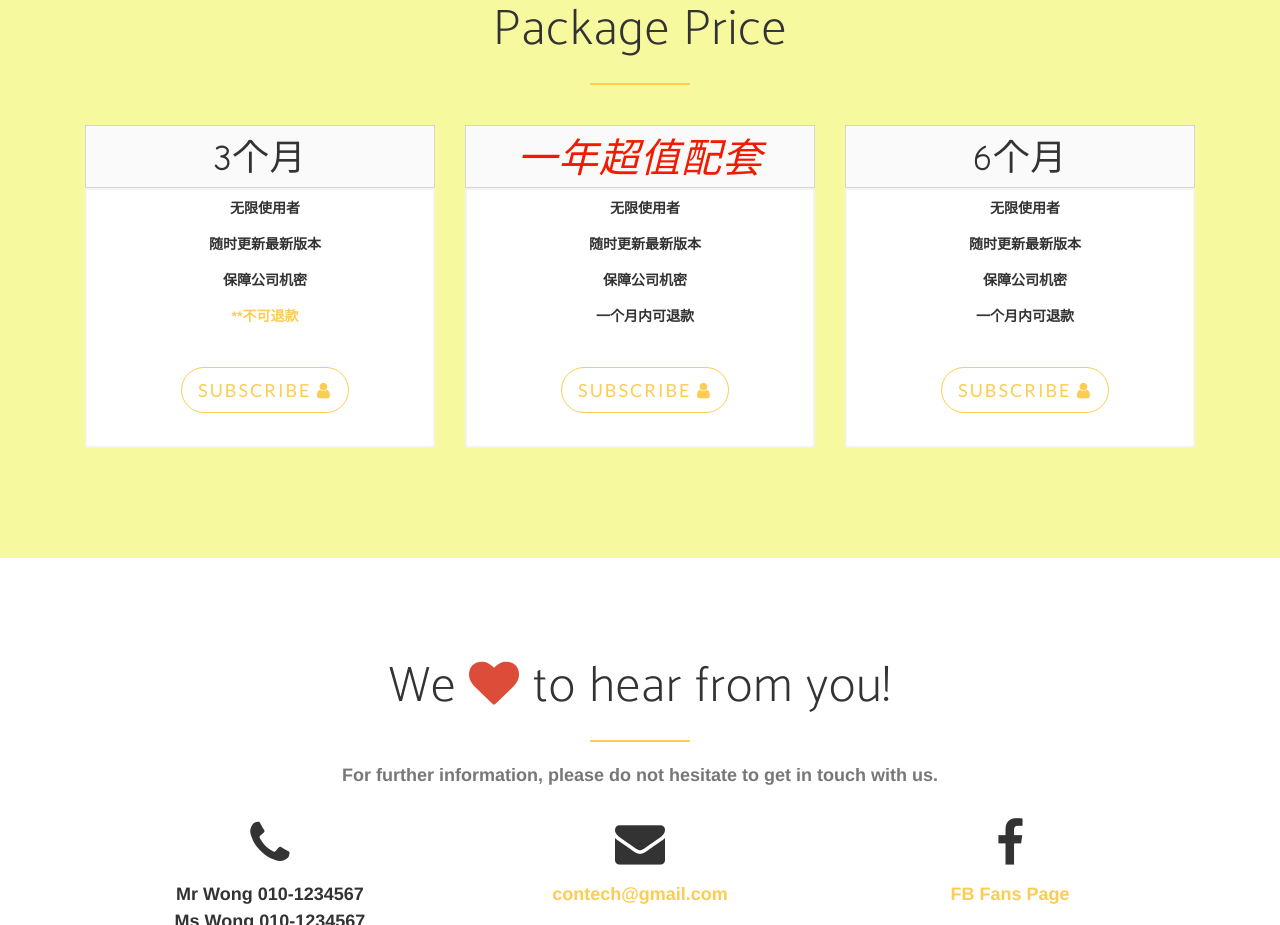
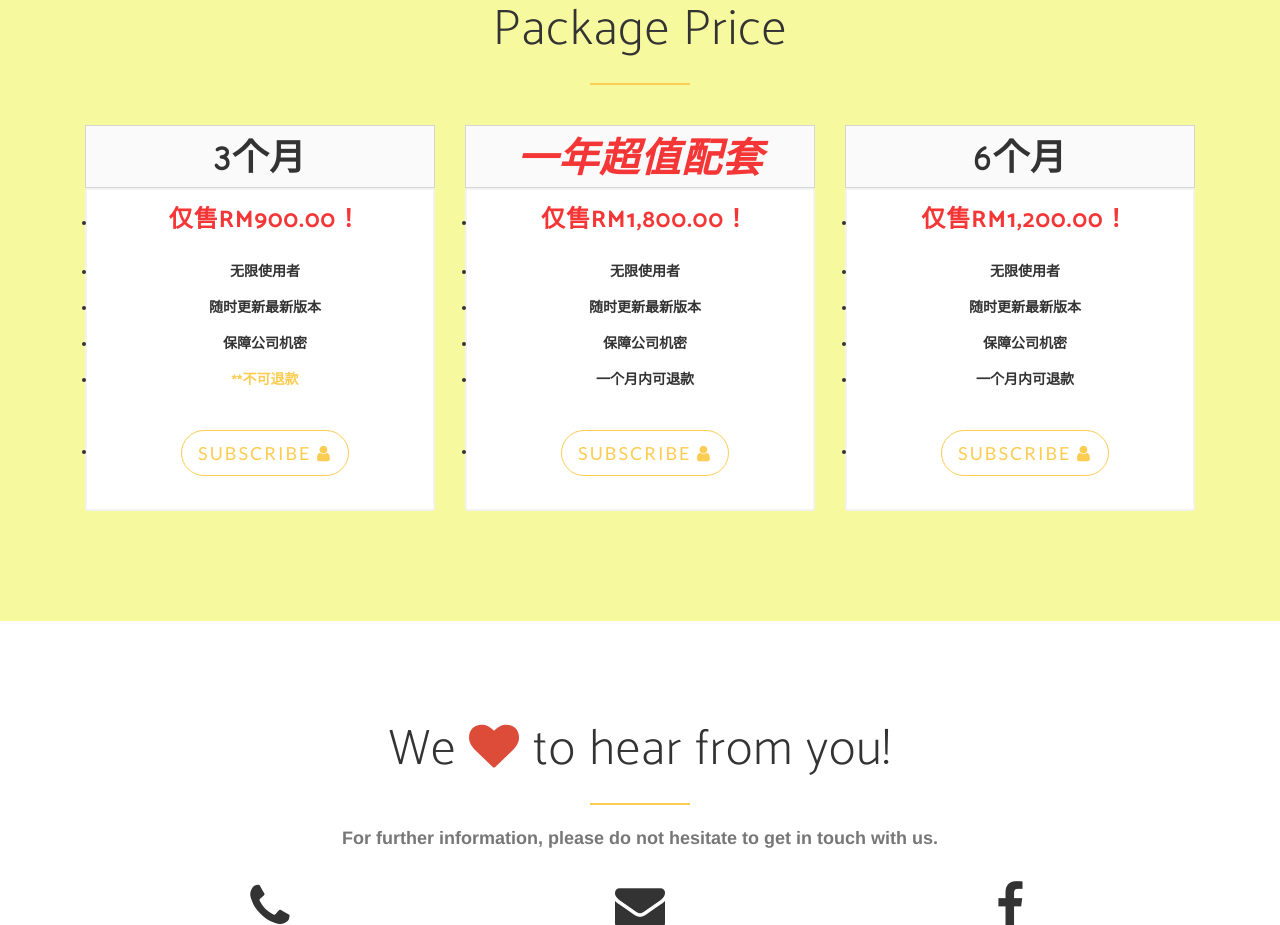
Before and after one commit to Rachael97/Contech-Landing-Page, a website: page admin.html in a window 1280 px wide. Shown: the part 4137-5062 px from the top of the page. Drawn offline with nearby package versions, Linux system fonts and the light colour scheme; a web font is replaced by a local one.

Commit message:
Add Prices

```diff
--- a/admin.html
+++ b/admin.html
@@ -66,21 +66,23 @@
 		margin-bottom: 0;
 		font-size: 36px;
 		line-height: 36px;
-		font-weight: 300;
+		font-weight: bold;
 		padding: 15px 0 10px;
 		border: 1px solid rgba(0, 0, 0, 0.15);
 		background-color: #fafafa;
 		font-family: "Comic Sans MS", cursive, sans-serif;
 	 }
 
+	 .fee li h4 {
+		color: #f43636;
+		font-weight: bold;
+		font-size: x-large;
+	 }
+
 	 .plan .header .attention{
 		font-size: 40px;
-		color: rgb(243, 26, 2);
+		color: #f43636;
 		font-style: italic;
-	 }
-
-	 .plan ul {
-		list-style: none;
 	 }
 
 	 .bordered {
@@ -363,11 +365,12 @@
 								<div class="header">
 								<h3>3个月</h3>
 									<ul class="bordered">
+										<li><h4>仅售RM900.00！</h4></li>
 										<li>无限使用者</li>
 										<li>随时更新最新版本</li>
 										<li>保障公司机密</li>
 										<li><a href="#qa">**不可退款</li>
-										<li><a href="javascript:applyformOpen('3')" class="btn btn-lg">Subscribe <i class="fa fa-user"></i></a></li>
+										<li><a class="btn btn-lg" href="javascript:applyformOpen('3')">Subscribe <i class="fa fa-user"></i></a></li>
 									</ul>
 								</div>
 							</div>
@@ -375,11 +378,12 @@
 								<div class="header">
 								<h3 class="attention">一年超值配套</h3>
 									<ul class="bordered">
+										<li><h4>仅售RM1,800.00！</h4></li>
 										<li>无限使用者</li>
 										<li>随时更新最新版本</li>
 										<li>保障公司机密</li>
 										<li>一个月内可退款</li>
-										<li><a href="javascript:applyformOpen('12')" class="btn btn-lg">Subscribe <i class="fa fa-user"></i></a></li>
+										<li><a class="btn btn-lg" href="javascript:applyformOpen('12')">Subscribe <i class="fa fa-user"></i></a></li>
 									</ul>
 								</div>
 							</div>
@@ -387,11 +391,12 @@
 								<div class="header">
 								<h3>6个月</h3>
 									<ul class="bordered">
+										<li><h4>仅售RM1,200.00！</h4></li>
 										<li>无限使用者</li>
 										<li>随时更新最新版本</li>
 										<li>保障公司机密</li>
 										<li>一个月内可退款</li>
-										<li><a href="javascript:applyformOpen('6')" class="btn btn-lg">Subscribe <i class="fa fa-user"></i></a></li>
+										<li><a class="btn btn-lg" href="javascript:applyformOpen('6')">Subscribe <i class="fa fa-user"></i></a></li>
 									</ul>
 								</div>
 							</div>
```
Also changed, not shown: about.html (+12 -2 lines), manager.html (+14 -5 lines), sales.html (+14 -5 lines).
